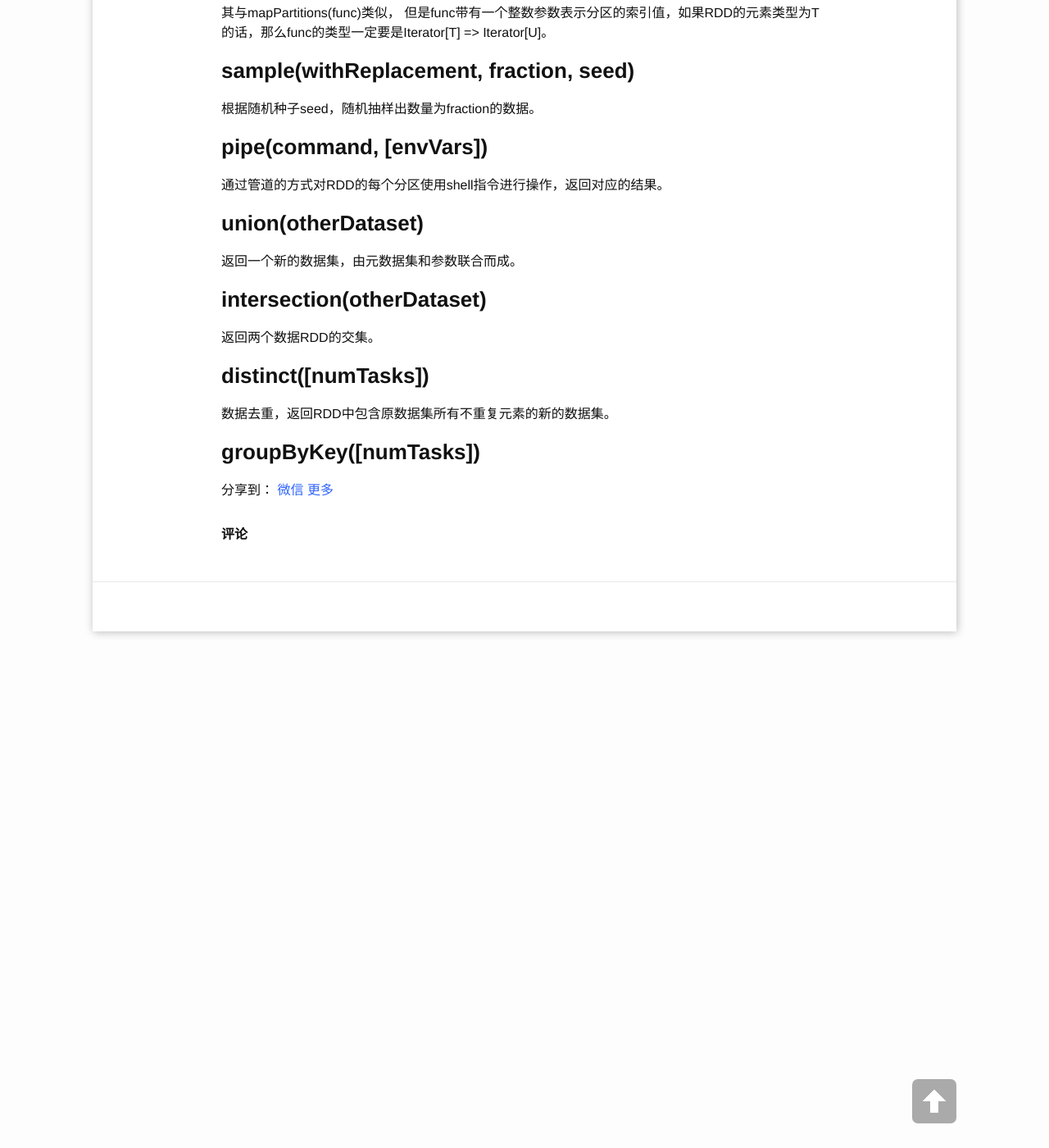
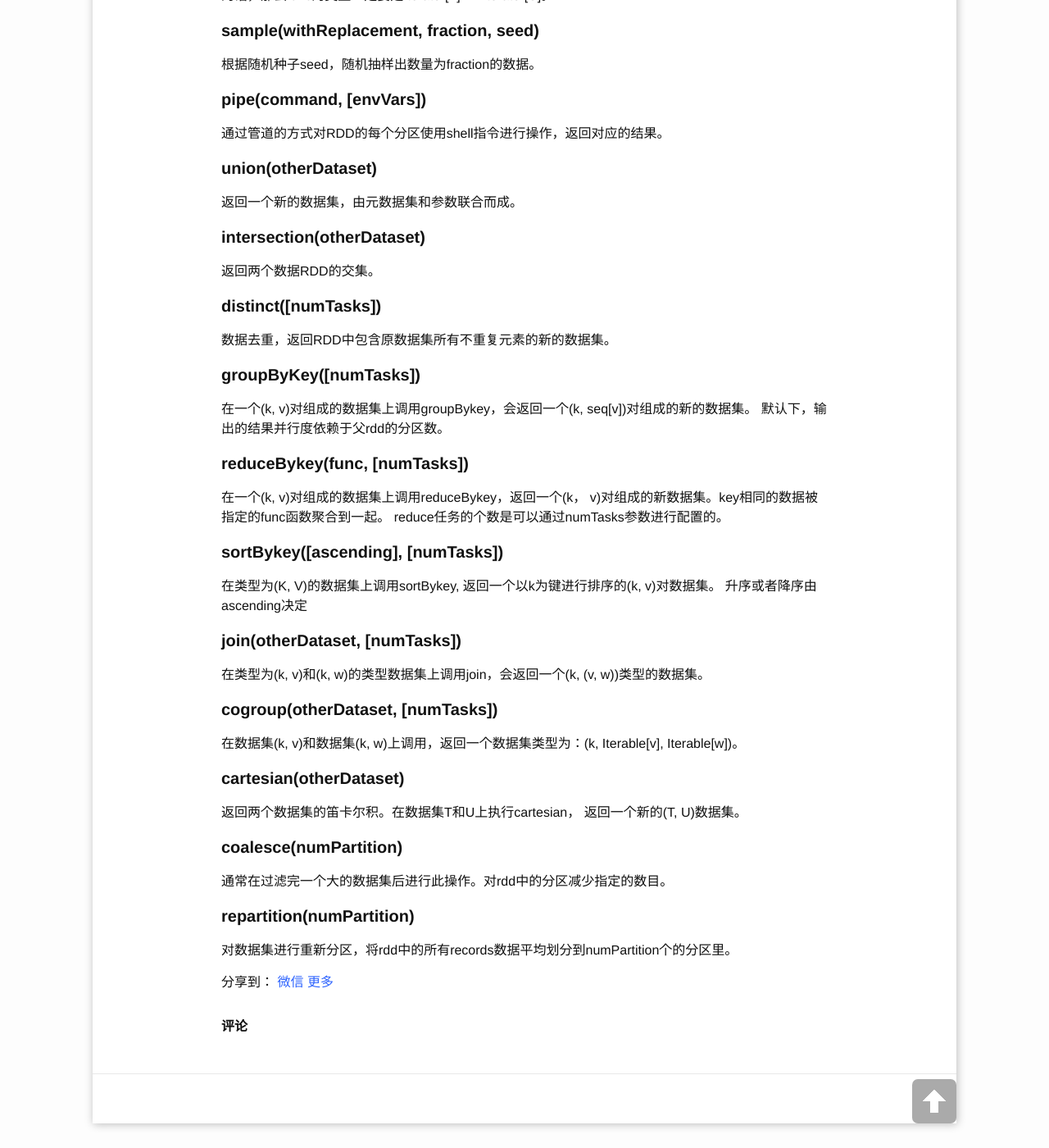
Before and after one commit to TopSpoofer/TopSpoofer.github.io, a Jekyll site: the page built from _posts/2016/04/2016-04-06-spark-transformation.md, in a window 1280 px wide and 1400 px high, scrolled down 1032 px. Shown: the whole window at 82% size. Built offline with Jekyll 4.4.1, drawn with Linux system fonts in a browser that asks for light colours; comment, search, counter and statistics services are not loaded.

Commit message:
完成blog

```diff
--- a/_posts/2016/04/2016-04-06-spark-transformation.md
+++ b/_posts/2016/04/2016-04-06-spark-transformation.md
@@ -12,46 +12,79 @@ keywords: 'spark transformation'
 
 本文简单总结spark中transformation操作，如：map、join、cogroup等。
 
-<!--maore-->
+<!--more-->
 
-### map(func)
+#### map(func)
 
 使用函数func对每个元素进行处理，得到新的元素组成。返回一个新的分布式数据集。
 
-### fliter(func)
+#### fliter(func)
 
 使用函数func对每个元素进行处理后得到结果为true的元素，返回一个新的分布式数据集。
 
-### flatMap(func)
+#### flatMap(func)
 
 一个类似于map的函数，每个输入的元素会被映射到0个或者多个输出元素，所以flatMap返回的值的是一个seq而不是简单的一个元素。
 
-### mapPartitions(func)
+#### mapPartitions(func)
 
 一个类似与map的函数，对RDD的每个分区起作用，如果RDD的元素类型为T的话，那么func的类型一定要是Iterator[T] => Iterator[U]。
 
-### mapPartitionsWithIndex(func)
+#### mapPartitionsWithIndex(func)
 
 其与mapPartitions(func)类似， 但是func带有一个整数参数表示分区的索引值，如果RDD的元素类型为T的话，那么func的类型一定要是Iterator[T] => Iterator[U]。
 
-### sample(withReplacement, fraction, seed)
+#### sample(withReplacement, fraction, seed)
 
 根据随机种子seed，随机抽样出数量为fraction的数据。
 
-### pipe(command, [envVars])
+#### pipe(command, [envVars])
 
 通过管道的方式对RDD的每个分区使用shell指令进行操作，返回对应的结果。
 
-### union(otherDataset)
+#### union(otherDataset)
 
 返回一个新的数据集，由元数据集和参数联合而成。
 
-### intersection(otherDataset)
+#### intersection(otherDataset)
 
 返回两个数据RDD的交集。
 
-### distinct([numTasks])
+#### distinct([numTasks])
 
 数据去重，返回RDD中包含原数据集所有不重复元素的新的数据集。
 
-### groupByKey([numTasks])
+#### groupByKey([numTasks])
+
+在一个(k, v)对组成的数据集上调用groupBykey，会返回一个(k, seq[v])对组成的新的数据集。
+默认下，输出的结果并行度依赖于父rdd的分区数。
+
+#### reduceBykey(func, [numTasks])
+
+在一个(k, v)对组成的数据集上调用reduceBykey，返回一个(k， v)对组成的新数据集。key相同的数据被指定的func函数聚合到一起。
+reduce任务的个数是可以通过numTasks参数进行配置的。
+
+#### sortBykey([ascending], [numTasks])
+
+在类型为(K, V)的数据集上调用sortBykey, 返回一个以k为键进行排序的(k, v)对数据集。
+升序或者降序由ascending决定
+
+#### join(otherDataset, [numTasks])
+
+在类型为(k, v)和(k, w)的类型数据集上调用join，会返回一个(k, (v, w))类型的数据集。
+
+#### cogroup(otherDataset, [numTasks])
+
+在数据集(k, v)和数据集(k, w)上调用，返回一个数据集类型为：(k, Iterable[v], Iterable[w])。
+
+#### cartesian(otherDataset)
+
+返回两个数据集的笛卡尔积。在数据集T和U上执行cartesian， 返回一个新的(T, U)数据集。
+
+#### coalesce(numPartition)
+
+通常在过滤完一个大的数据集后进行此操作。对rdd中的分区减少指定的数目。
+
+#### repartition(numPartition)
+
+对数据集进行重新分区，将rdd中的所有records数据平均划分到numPartition个的分区里。
```
